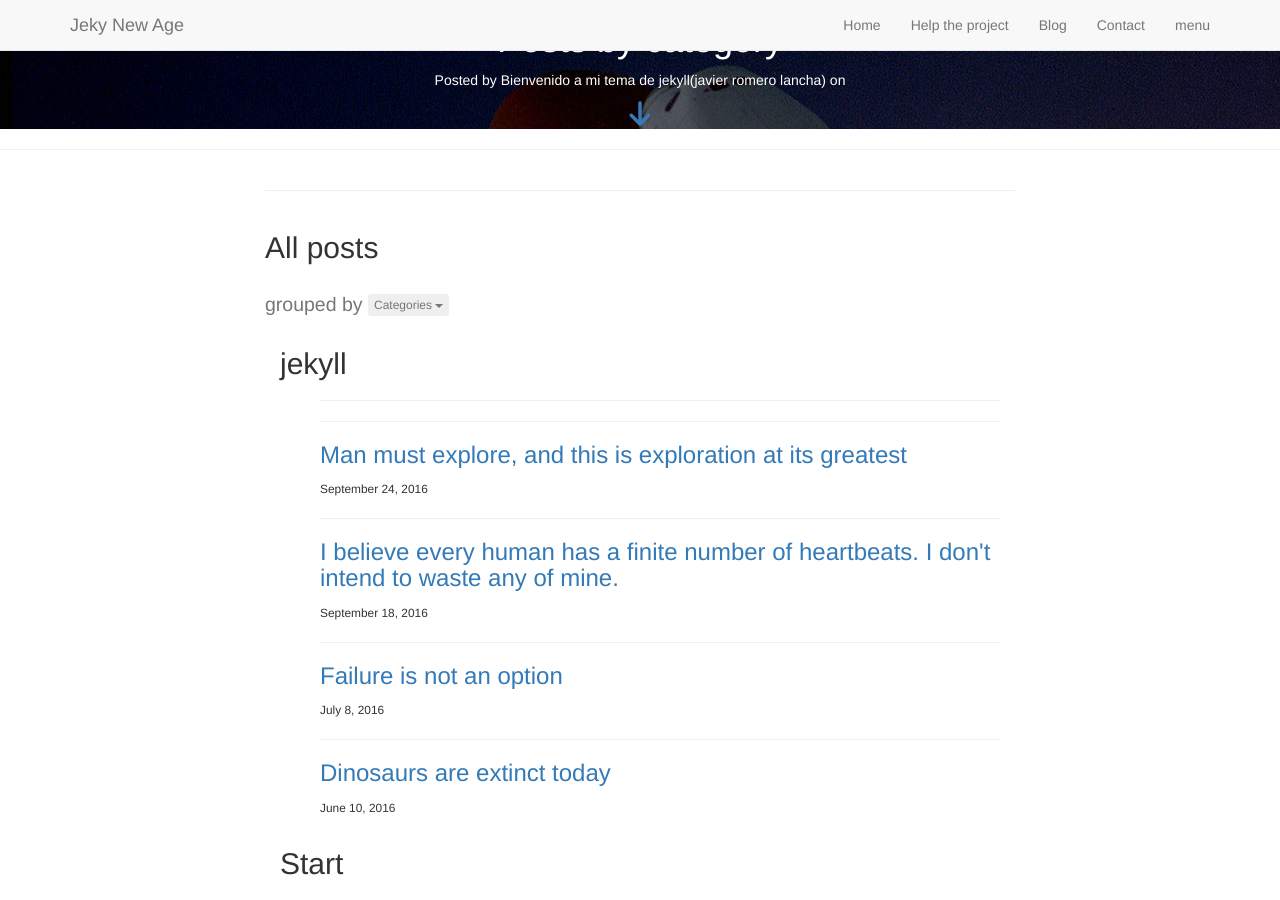
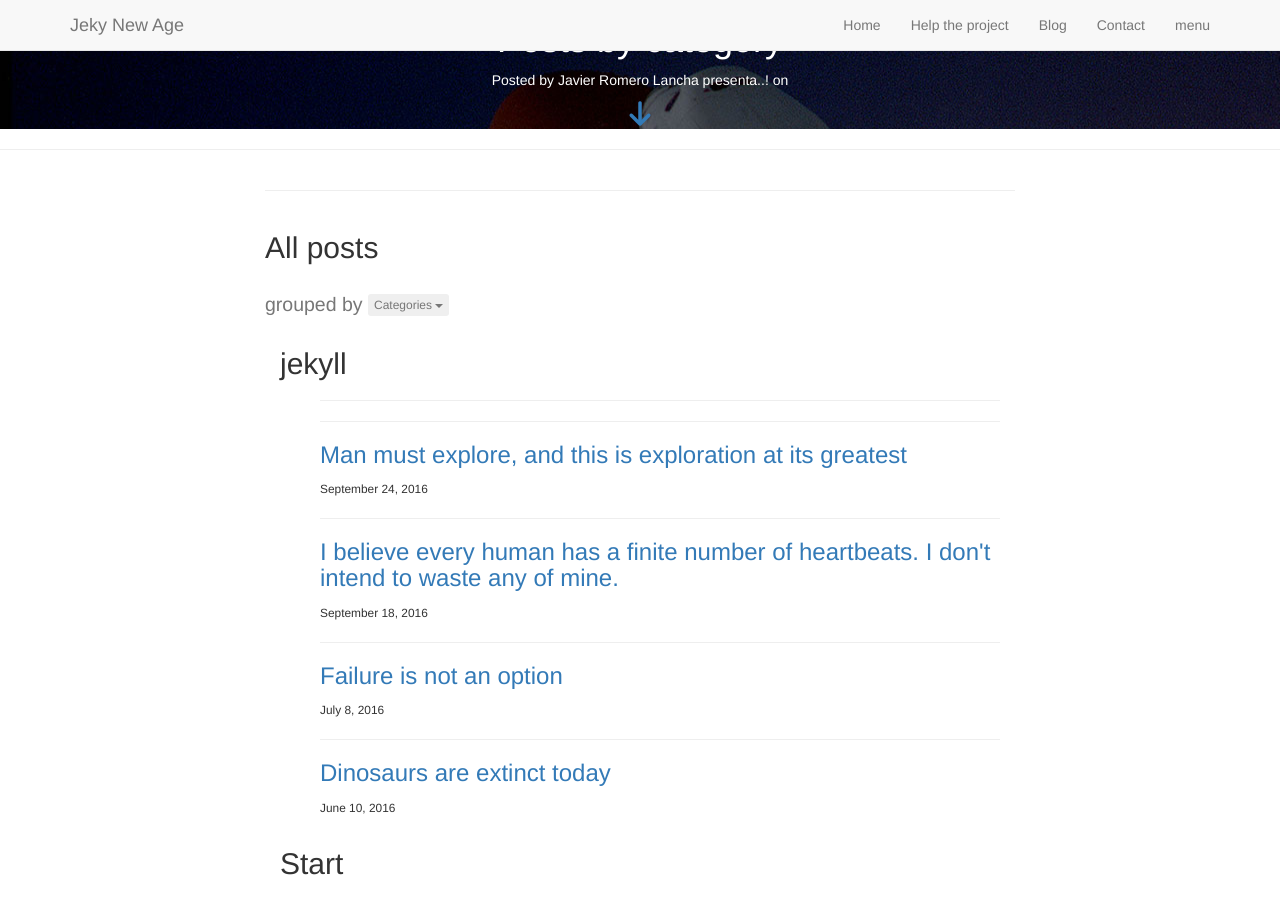
Before and after one commit to javito04/blogblog, a Jekyll site: the page built from posts-by-categories.html, in a window 1280 px wide and 900 px high. Built offline with Jekyll 4.4.1, drawn with Linux system fonts in a browser that asks for light colours; nearby versions of some CDN libraries; some web fonts are replaced; library files that are not in the unit come from our copies; comment, search, counter and statistics services are not loaded.

Commit message:
Update _config.yml

```diff
--- a/_config.yml
+++ b/_config.yml
@@ -1,7 +1,7 @@
 # Site settings
-title: Bienvenido a mi tema de jekyll(javier romero lancha)
+title: Javier Romero Lancha presenta..!
 email:
-description: este es mi primer tema
+description: Bienvenido a mi tema de jekyll
 
 baseurl: "/blogblog" # the subpath of your site, e.g. /blog/ (If you use organization leave empty)
 url: "https://jekynewage.github.io" # the base hostname & protocol for your site
```
